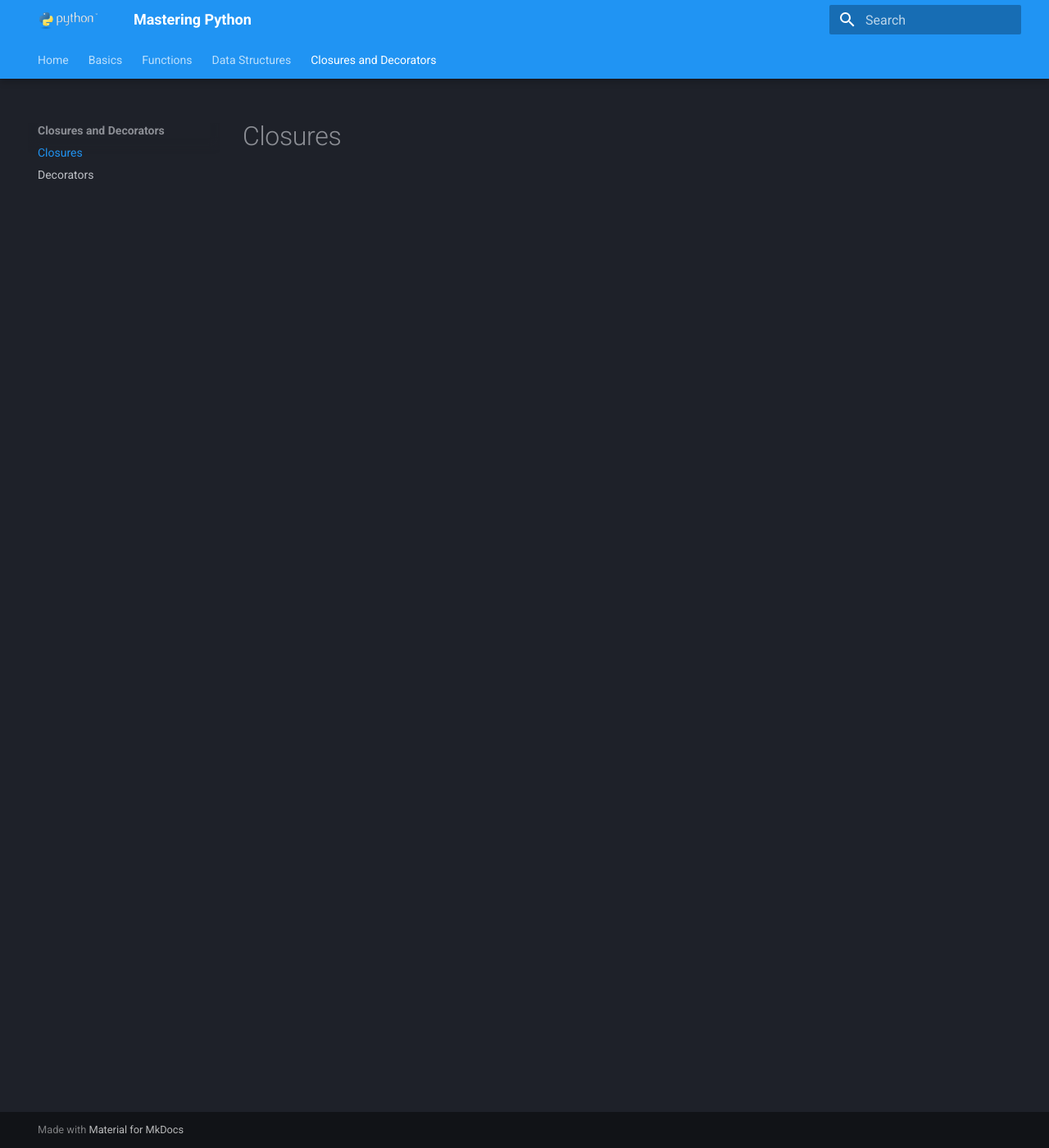
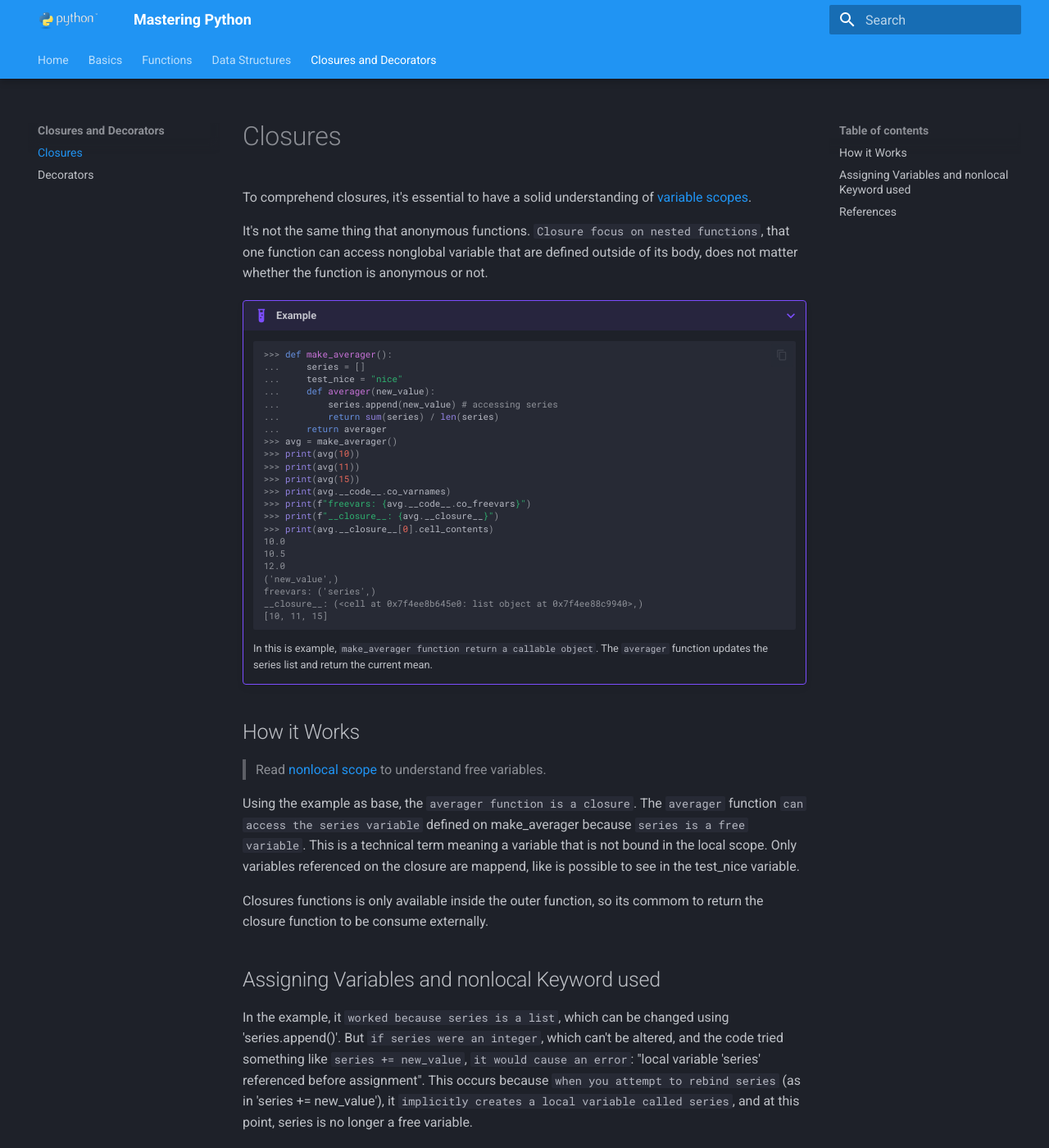
Before and after one commit to RomeroGabriel/mastering-python, an MkDocs documentation site: the page built from documentation/decorators_closures/closures.md, in a window 1280 px wide and 1400 px high. Shown: the whole window at 82% size. Built offline with MkDocs 1.6.1 and Material for MkDocs 9.7.7, drawn with Linux system fonts in a browser that asks for light colours; some of the changed text lies outside the part shown.

Commit message:
Finish CLosures

````diff
--- a/documentation/decorators_closures/closures.md
+++ b/documentation/decorators_closures/closures.md
@@ -1 +1,61 @@
 # Closures
+
+To comprehend closures, it's essential to have a solid understanding of [variable scopes](../functions/variables_scope.md).
+
+It's not the same thing that anonymous functions. `Closure focus on nested functions`, that one function can access nonglobal variable that are defined outside of its body, does not matter whether the function is anonymous or not.
+
+???+ example
+
+    ```pycon exec="1" source="console"
+    >>> def make_averager():
+    ...     series = []
+    ...     test_nice = "nice"
+    ...     def averager(new_value):
+    ...         series.append(new_value) # accessing series
+    ...         return sum(series) / len(series)
+    ...     return averager
+    >>> avg = make_averager()
+    >>> print(avg(10))
+    >>> print(avg(11))
+    >>> print(avg(15))
+    >>> print(avg.__code__.co_varnames)
+    >>> print(f"freevars: {avg.__code__.co_freevars}")
+    >>> print(f"__closure__: {avg.__closure__}")
+    >>> print(avg.__closure__[0].cell_contents)
+    ```
+
+    In this is example, `make_averager function return a callable object`. The `averager` function updates the series list and return the current mean.
+
+## How it Works
+
+> Read [nonlocal scope](../functions/variables_scope.md#types-of-scope) to understand free variables.
+
+Using the example as base, the `averager function is a closure`. The `averager` function `can access the series variable` defined on make_averager because `series is a free variable`. This is a technical term meaning a variable that is not bound in the local scope. Only variables referenced on the closure are mappend, like is possible to see in the test_nice variable.
+
+Closures functions is only available inside the outer function, so its commom to return the closure function to be consume externally.
+
+## Assigning Variables and nonlocal Keyword used
+
+In the example, it `worked because series is a list`, which can be changed using 'series.append()'. But `if series were an integer`, which can't be altered, and the code tried something like `series += new_value`, `it would cause an error`: "local variable 'series' referenced before assignment". This occurs because `when you attempt to rebind series` (as in 'series += new_value'), it `implicitly creates a local variable called series`, and at this point, series is no longer a free variable.
+
+To resolve this issue, you need to use the `nonlocal` keyword, which allows you to declare a free variable. When a `new value is assigned to a nonlocal variable`, the binding stored in the closure is updated.
+
+```pycon exec="1" source="console" title="example_with_nonlocal.py"
+>>> def make_averager():
+...    count = 0
+...    total = 0
+>>>    def averager(new_value):
+...        nonlocal count, total
+...        count += 1
+...        total += new_value
+...        return total / count
+...    return averager
+>>> avg = make_averager()
+>>> print(avg(10))
+>>> print(avg(11))
+>>> print(avg(15))
+```
+
+## References
+
+- [Fluent Python, 2nd Edition](https://www.oreilly.com/library/view/fluent-python-2nd/9781492056348/)
````
